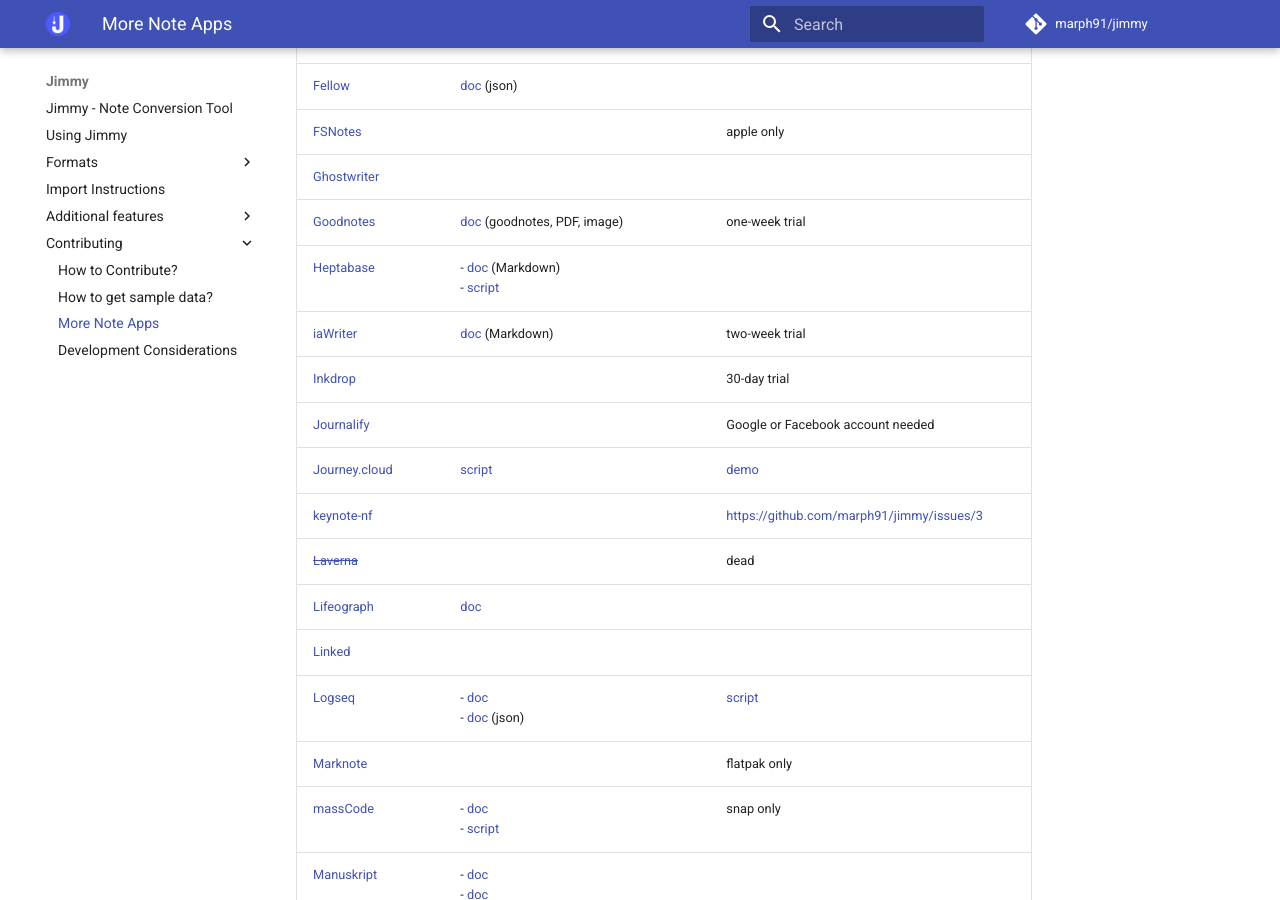
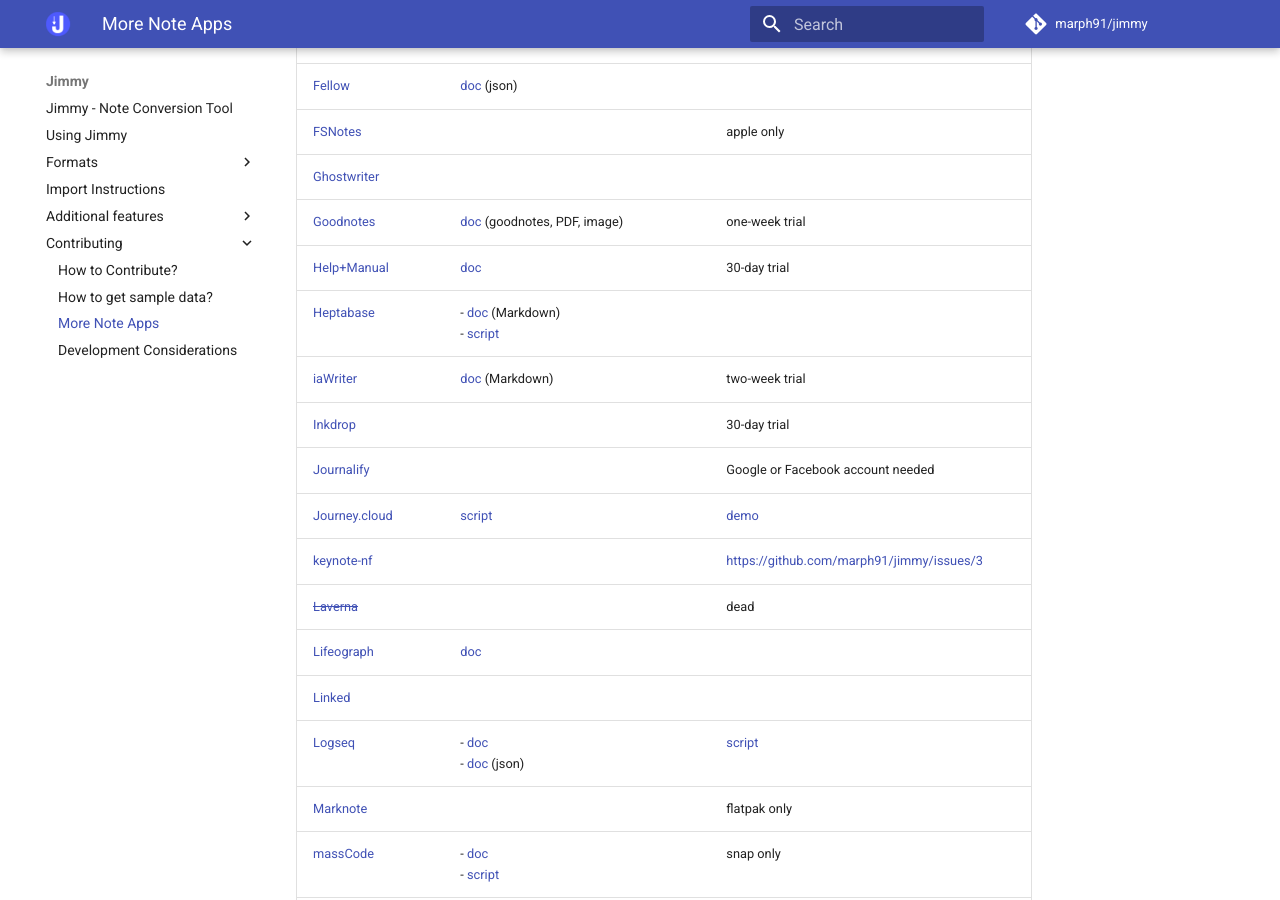
Before and after one commit to marph91/jimmy, an MkDocs documentation site: the page built from docs/contributing/more_note_apps.md, in a window 1280 px wide and 900 px high, scrolled down 1190 px. Built offline with MkDocs 1.6.1 and Material for MkDocs 9.7.7, drawn with Linux system fonts in a browser that asks for light colours; comment, search, counter and statistics services are not loaded.

Commit message:
Help+Manual: add to ideas
see https://github.com/obsidianmd/obsidian-importer/issues/502

```diff
--- a/docs/contributing/more_note_apps.md
+++ b/docs/contributing/more_note_apps.md
@@ -28,6 +28,7 @@
 | [FSNotes](https://fsnot.es/) |     | apple only |
 | [Ghostwriter](https://kde.github.io/ghostwriter/) |     |     |
 | [Goodnotes](https://www.goodnotes.com/) | [doc](https://support.goodnotes.com/hc/en-us/articles/7353742824975-Export-documents-or-pages#export-documents-or-pages-0-0) (goodnotes, PDF, image) | one-week trial |
+| [Help+Manual](https://www.helpandmanual.com/index.html) | [doc](https://www.helpandmanual.com/help/hm_working_project_save.html) | 30-day trial |
 | [Heptabase](https://heptabase.com/) | - [doc](https://wiki.heptabase.com/how-sustainable-is-heptabase) (Markdown) <br>- [script](https://github.com/link-ding/Heptabase-Export) |     |
 | [iaWriter](https://ia.net/writer) | [doc](https://ia.net/writer/support/preview/export-share-print) (Markdown) | two-week trial |
 | [Inkdrop](https://www.inkdrop.app/) |     | 30-day trial |
```
